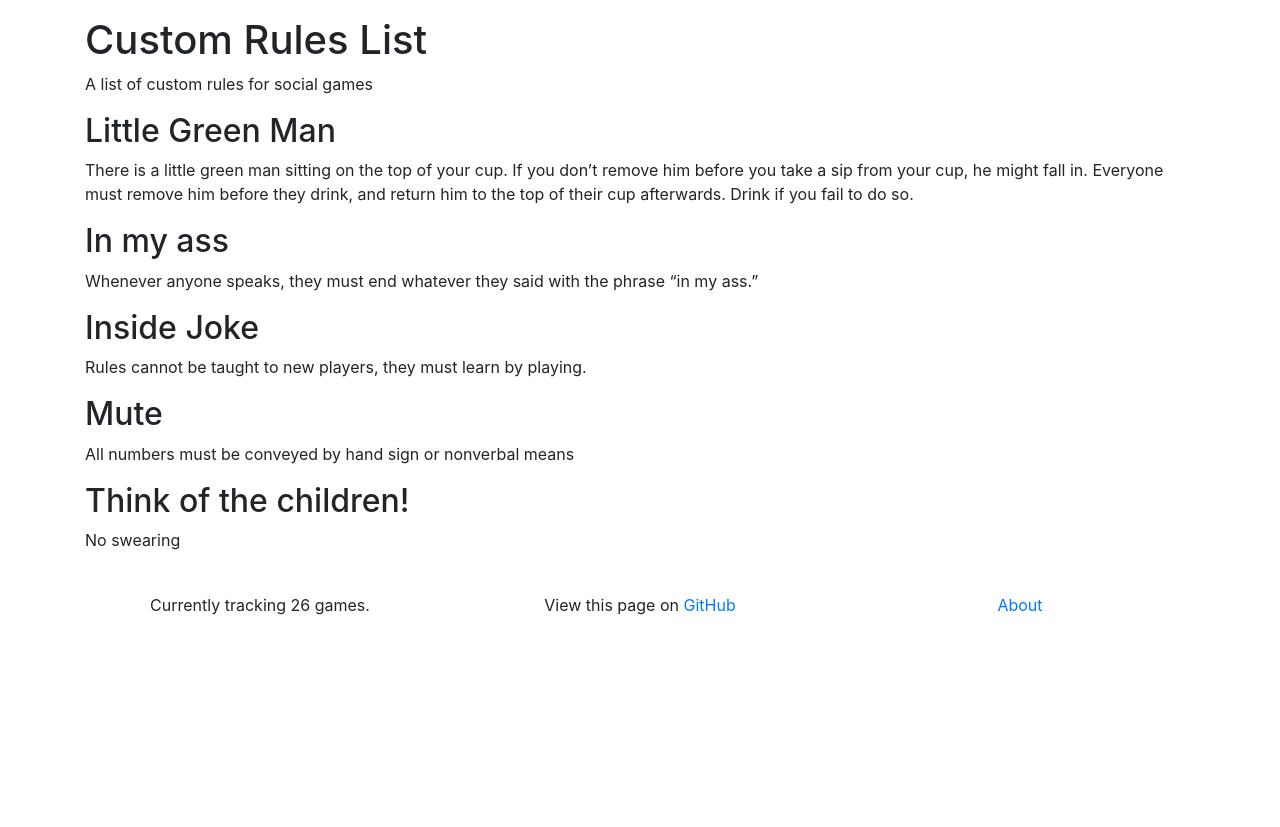
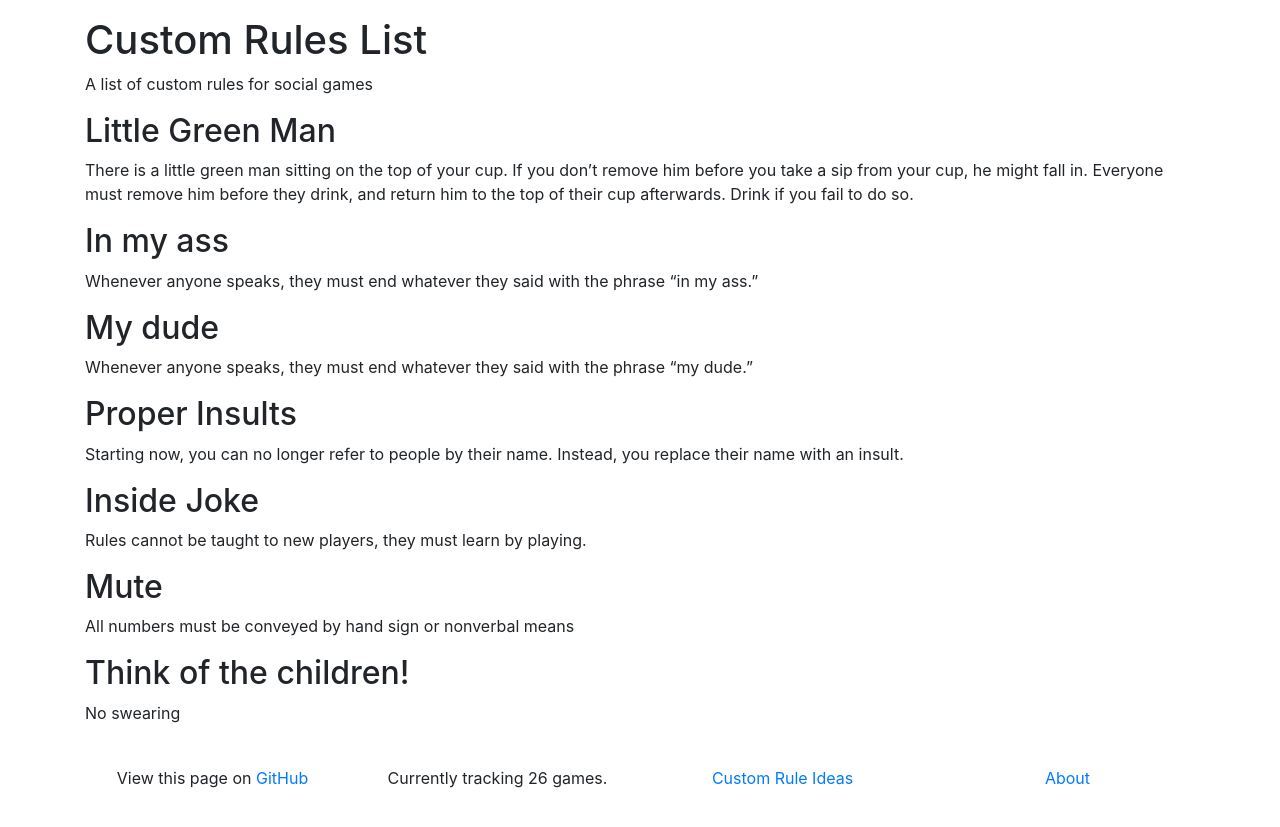
Before and after one commit to trianglefraternitymtu/blackbook, a Jekyll site: the page built from custom-rules.md, in a window 1280 px wide. Shown: the top 827 px of the page. Built offline with Jekyll 4.4.1, drawn with Linux system fonts in a browser that asks for light colours; nearby versions of some CDN libraries; our own code applies the rules of GitHub Pages for plain Markdown files.

Commit message:
Cleaned up some info and added some rules.

```diff
--- a/_includes/footer.html
+++ b/_includes/footer.html
@@ -1,13 +1,16 @@
 <footer class="footer">
   <div class="container">
     <div class="row">
-      <div class="col-md-4">
+      <div class="col-md-3">
+        <p>View this page on <a href="{{ site.github.repository_url }}/blob/master/{{ page.path }}">GitHub</a></p>
+      </div>
+      <div class="col-md-3">
         <p>Currently tracking {{ site.games | size }} games.</p>
       </div>
-      <div class="col-md-4">
-        <p>View this page on <a href="https://github.com/{{ site.github.repository_nwo }}/blob/master/{{ page.path }}">GitHub</a></p>
+      <div class="col-md-3">
+        <p><a href="{{ site.baseurl }}{% link custom-rules.md %}">Custom Rule Ideas</a></p>
       </div>
-      <div class="col-md-4">
+      <div class="col-md-3">
         <p><a href="{{ site.baseurl }}{% link about.md %}">About</a></p>
       </div>
     </div>
--- a/custom-rules.md
+++ b/custom-rules.md
@@ -12,6 +12,12 @@ There is a little green man sitting on the top of your cup. If you don't remove
 ## In my ass
 Whenever anyone speaks, they must end whatever they said with the phrase "in my ass."
 
+## My dude
+Whenever anyone speaks, they must end whatever they said with the phrase "my dude."
+
+## Proper Insults
+Starting now, you can no longer refer to people by their name. Instead, you replace their name with an insult.
+
 ## Inside Joke
 Rules cannot be taught to new players, they must learn by playing.
 
```
Also changed, not shown: about.md (+1 -1 lines).
